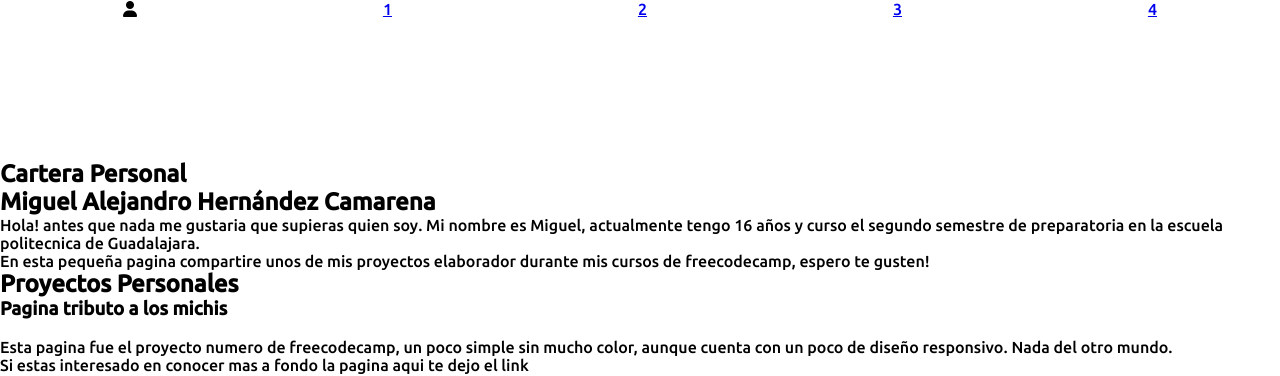
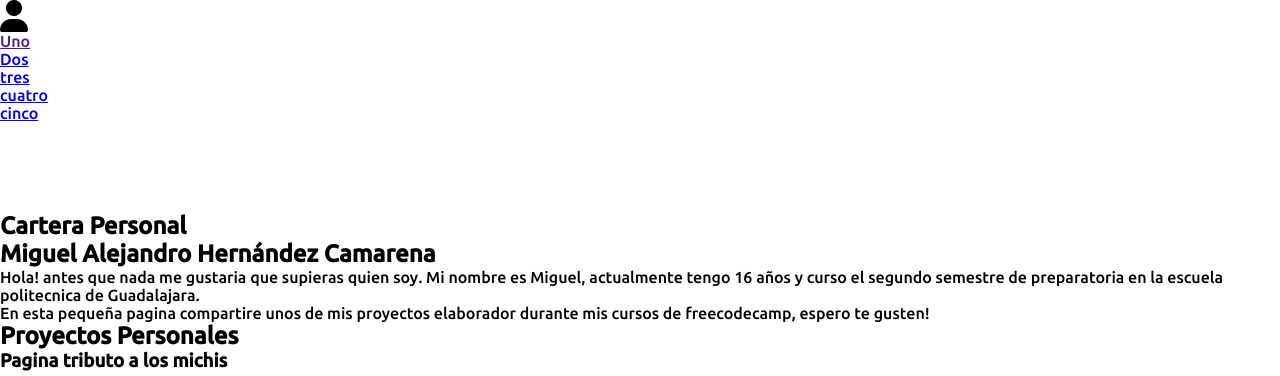
Before and after one commit to DBirdie/Proyecto-Final-html, a plain HTML site: page index.html in a window 1280 px wide. Shown: the top 376 px of the page. Drawn offline with Linux system fonts and the light colour scheme.

Commit message:
nice one
comimir made

```diff
--- a/index.html
+++ b/index.html
@@ -8,31 +8,55 @@
     <script src="https://kit.fontawesome.com/99287351d1.js" crossorigin="anonymous"></script>
     <title>Portafolio</title>
 </head>
-<header id="header">
-    <nav id="navbar">
-        <div class="barranav">
-            <div class="seccion1">
-                <a href="#welcome-section" id="iconouser"><i class="fa fa-user" style="color:#000000; widows: 100px; height: 100px;"></i></a>
-            </div>
-            <div class="seccion2">
-                <a href="#proyecto1">1</a>
-            </div>
-            <div class="seccion3">
-                <a href="#proyecto2">2</a>
-            </div>
-            <div class="seccion4">
-                <a href="#proyecto3">3</a>
-            </div>
-            <div class="seccion5">
-                <a href="#proyecto4">4</a>
-            </div>
-        </div>
+<header>
+    <nav>
+      <div class="logo">
+        <i class="fa fa-user fa-2x"></i>
+      </div>
+
+      <div class="menu">
+        <ul>
+            <a href="#proyecto1">
+          <li>
+            <a href="">Uno</a>
+          </li>
+        </a>
+        <a href="">
+            <li>
+              <a href="#proyecto2">Dos</a>
+            </li>
+          </a>
+          <a href="">
+            <li>
+              <a href="#proyecto3">tres</a>
+            </li>
+          </a>
+          <a href="">
+            <li>
+              <a href="#proyecto4">cuatro</a>
+            </li>
+          </a>
+          <a href="">
+            <li>
+              <a href="#proyecto5">cinco</a>
+            </li>
+          </a>
+
+        </ul>
+      </div>
     </nav>
-</header>
+
+  </header>
 <body>
     <div class="tarjeta">
         <div class="presentacion">
             <section id="welcome-section">
+                <br>
+                <br>
+                <!-- e miguel arregla esto, es que copie poquito css y madrie esta seccion xd  -->
+                <br>
+                <br>
+                <br>
                 <h1>Cartera Personal</h1>
                 <h2>Miguel Alejandro Hernández Camarena</h2>
                 <p>
```
